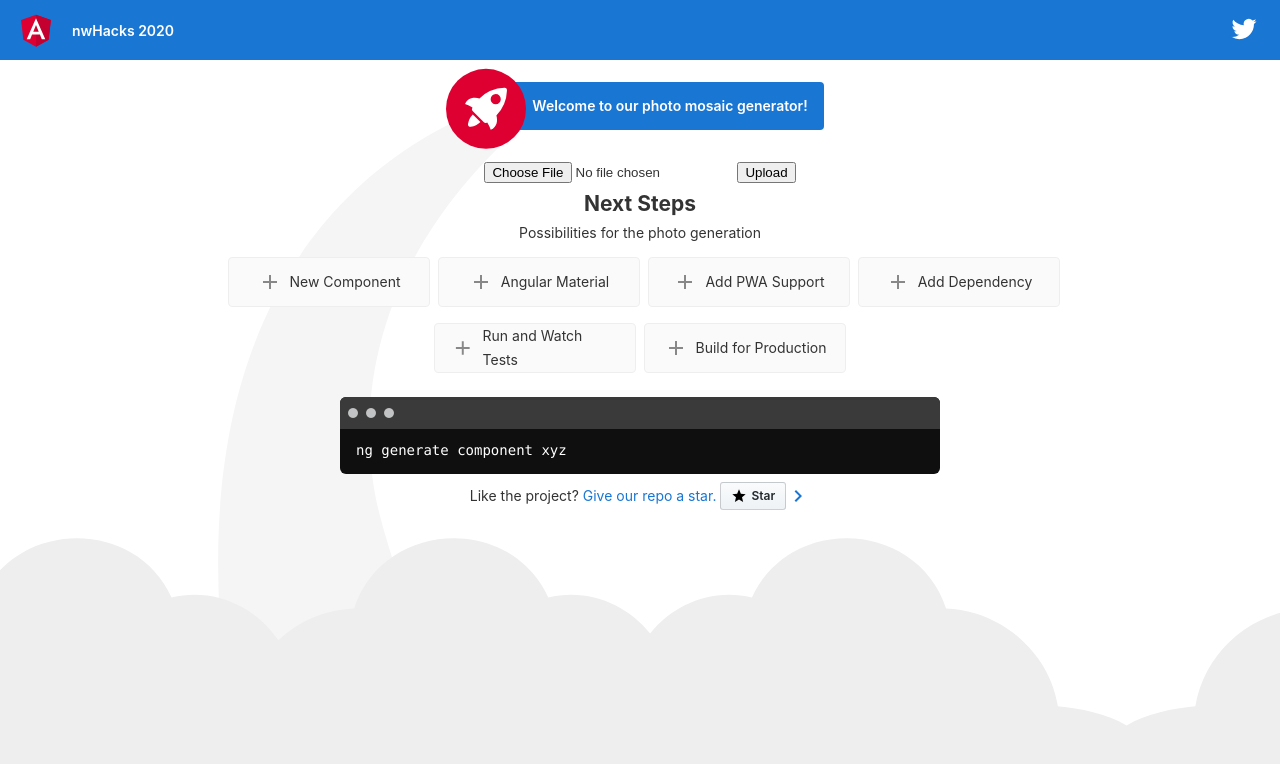
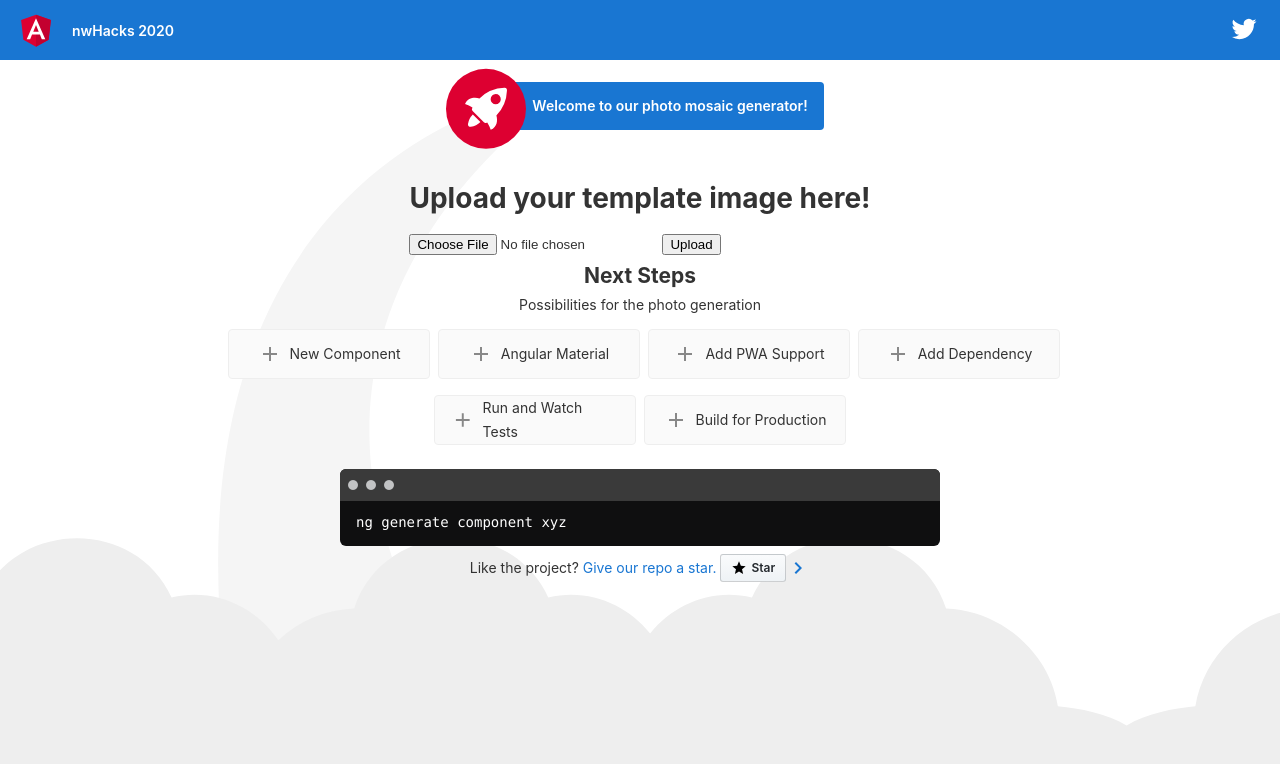
Before and after one commit to jkuan1/photomosaic-web, an Angular app: page / in a window 1280 px wide. Shown: the top 764 px of the page. Built offline with nearby package versions, Linux system fonts and the light colour scheme.

Commit message:
created prototype upload function

```diff
--- a/src/app/image-upload/image-upload.component.html
+++ b/src/app/image-upload/image-upload.component.html
@@ -1,2 +1,3 @@
+<h1>Upload your template image here!</h1>
 <input type='file' (change)="onFileSelected($event)">
 <button type='button' (click)="onUpload()">Upload</button>
--- a/src/app/image-upload/image-upload.component.ts
+++ b/src/app/image-upload/image-upload.component.ts
@@ -11,9 +11,11 @@ export class ImageUploadComponent{
   constructor(private http: HttpClient) {}
 
   selectedFile:File;
+  // selectedFile:FormData = new FormData()
   onFileSelected(event: any) {
 
     this.selectedFile = event.target.files[0]
+    console.log(this.selectedFile)
   }
 
   onUpload() {
--- a/tsconfig.json
+++ b/tsconfig.json
@@ -24,6 +24,7 @@
   "angularCompilerOptions": {
     "strictInjectionParameters": true,
     "strictInputAccessModifiers": true,
-    "strictTemplates": true
+    "strictTemplates": true,
+    "strictPropertyInitialization": false
   }
 }
```
